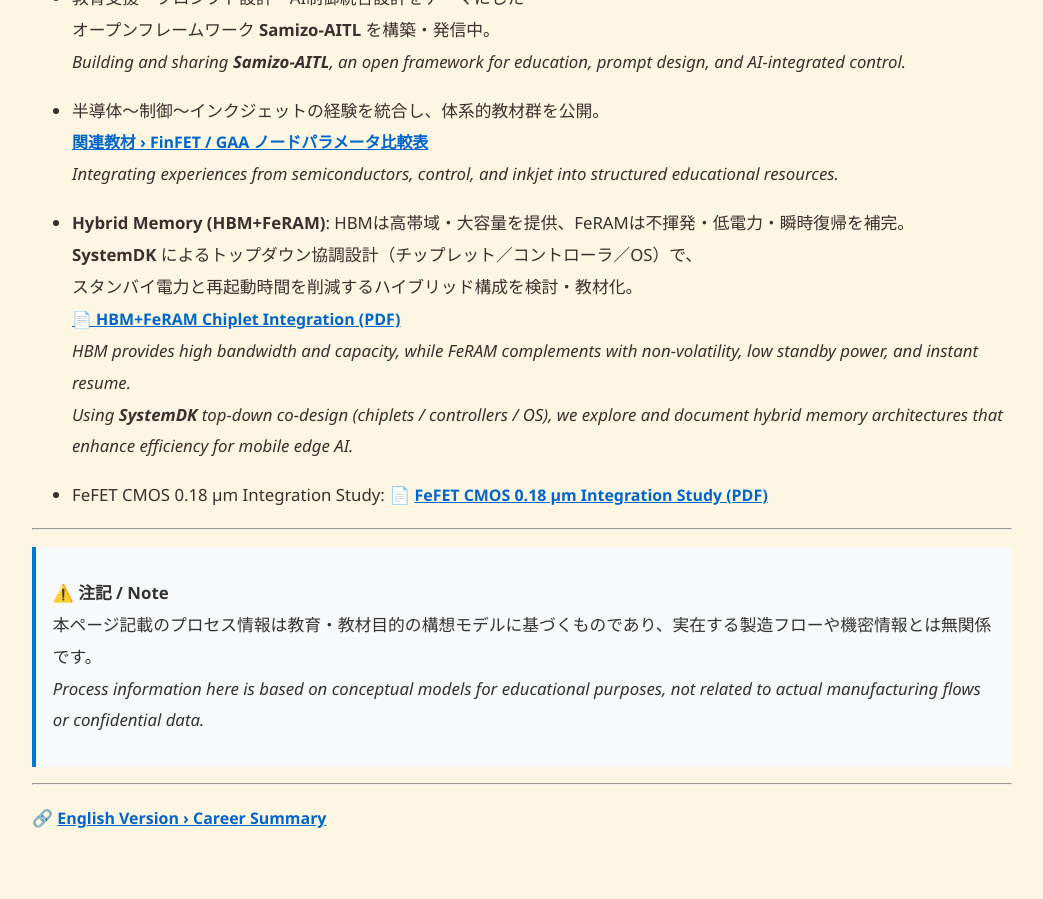
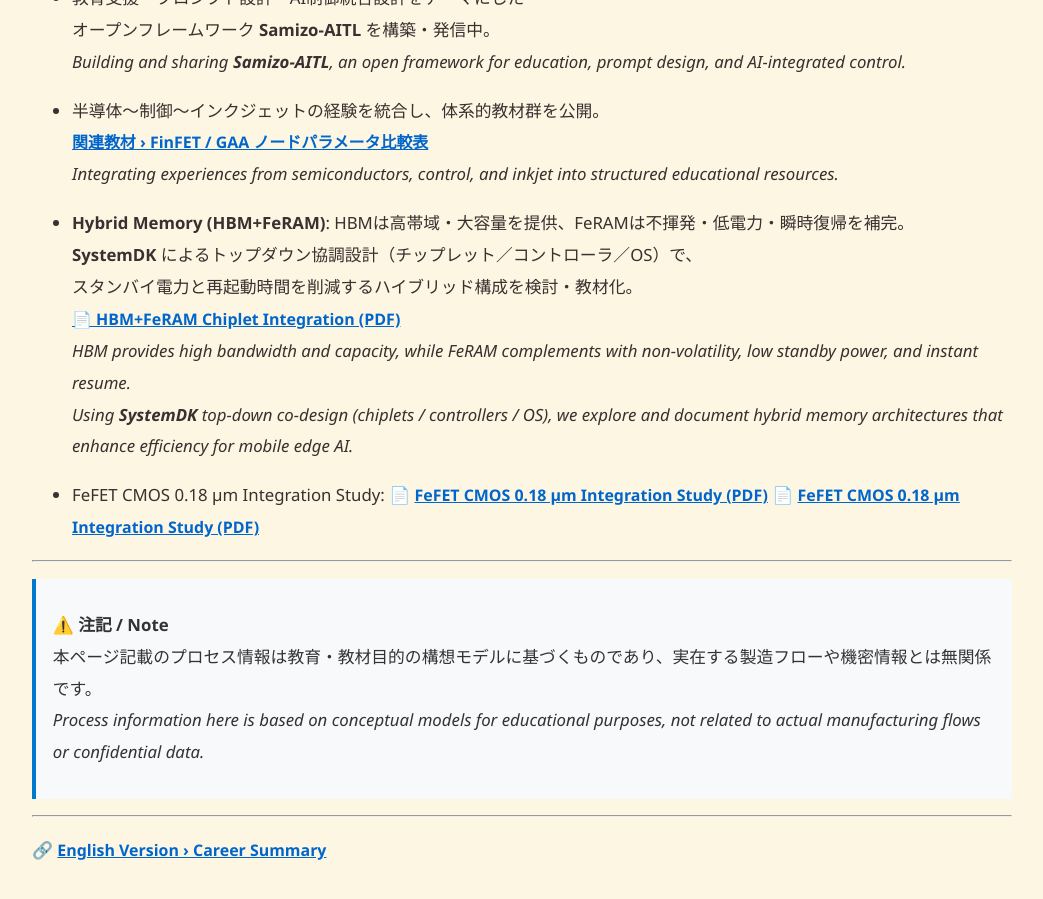
Before and after one commit to Samizo-AITL/Samizo-AITL.github.io, a Jekyll site: the page built from about/career-summary/index.md, in a window 1280 px wide and 900 px high, scrolled down 2349 px. Shown: the whole window, without its empty margins (118-1161 px from the left). Built offline with Jekyll 4.4.1, drawn with Linux system fonts in a browser that asks for light colours; before the commit the page ends 3217 px from its top, so only the background shows below that.

Commit message:
Update index.md

```diff
--- a/about/career-summary/index.md
+++ b/about/career-summary/index.md
@@ -95,6 +95,7 @@
 
 - FeFET CMOS 0.18 µm Integration Study:
   📄 [FeFET CMOS 0.18 µm Integration Study (PDF)](docs/FeFET_CMOS018um_IntegrationStudy_Main.pdf)
+    📄 [FeFET CMOS 0.18 µm Integration Study (PDF)](docs/FeFET_CMOS018um_IntegrationStudy_Main.pdf)
 
 ---
 
```
